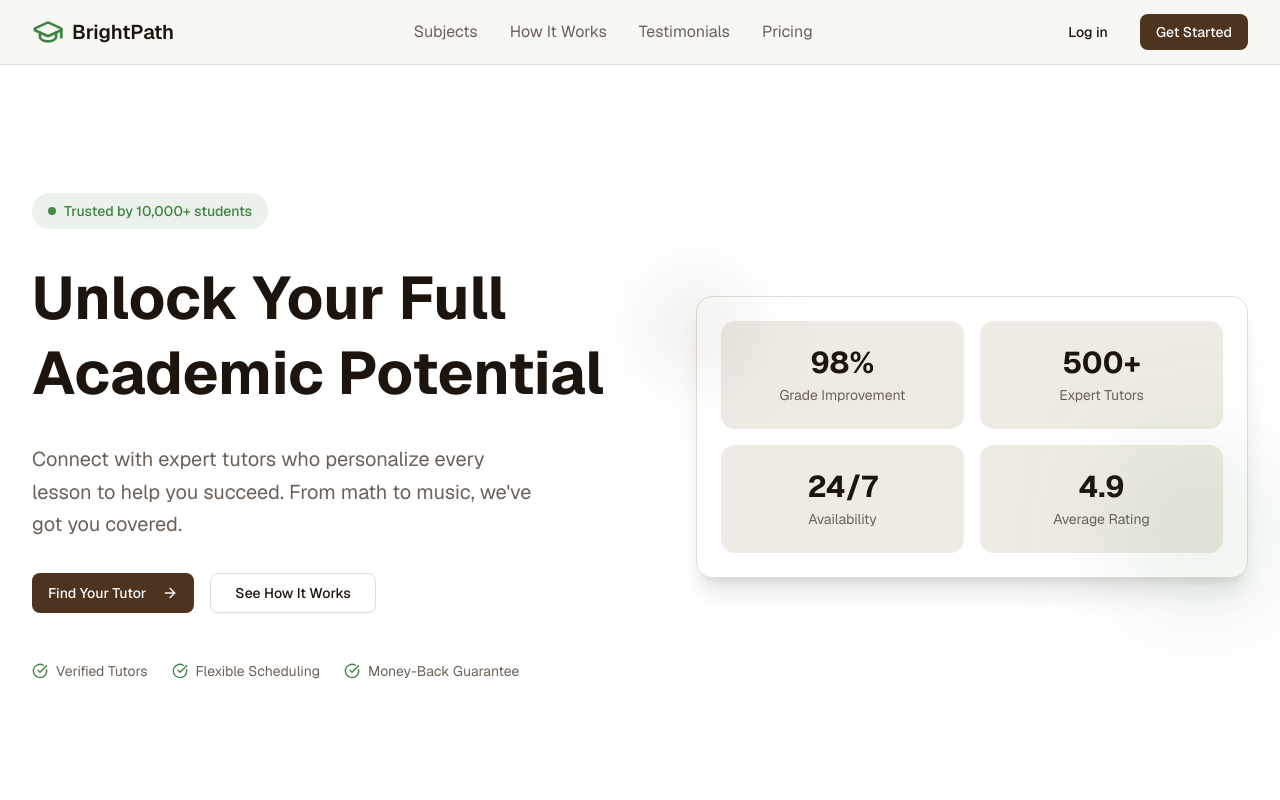
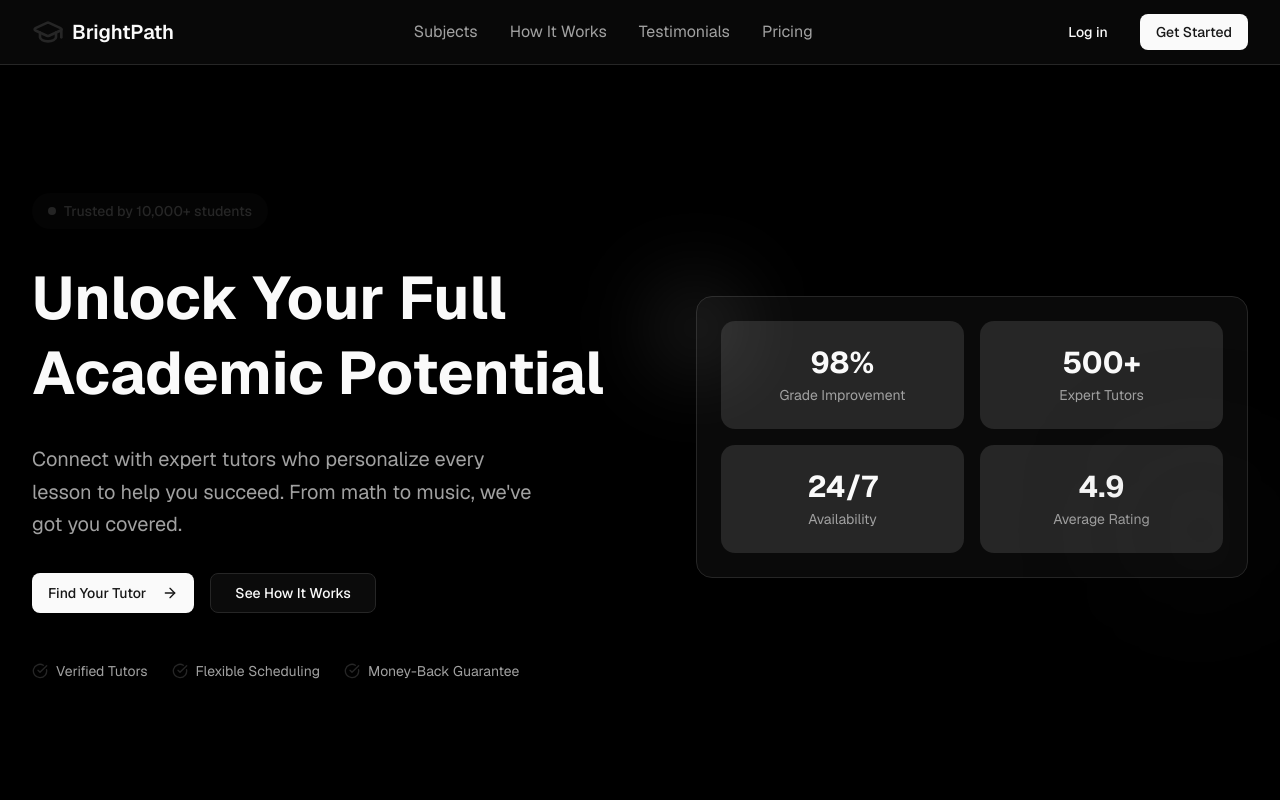
Before and after one commit to SanjayMarathe/vercel-demo, a Next.js app: page / in a window 1280 px wide. Shown: the top 800 px of the page. Built offline with nearby package versions, Linux system fonts and the light colour scheme.

Commit message:
feat: Change landing page background from white to black

```diff
--- a/app/page.tsx
+++ b/app/page.tsx
@@ -8,7 +8,7 @@ import { Footer } from "@/components/footer"
 
 export default function Home() {
   return (
-    <div className="min-h-screen bg-white">
+    <div className="min-h-screen bg-black dark">
       <Header />
       <main>
         <HeroSection />
```
